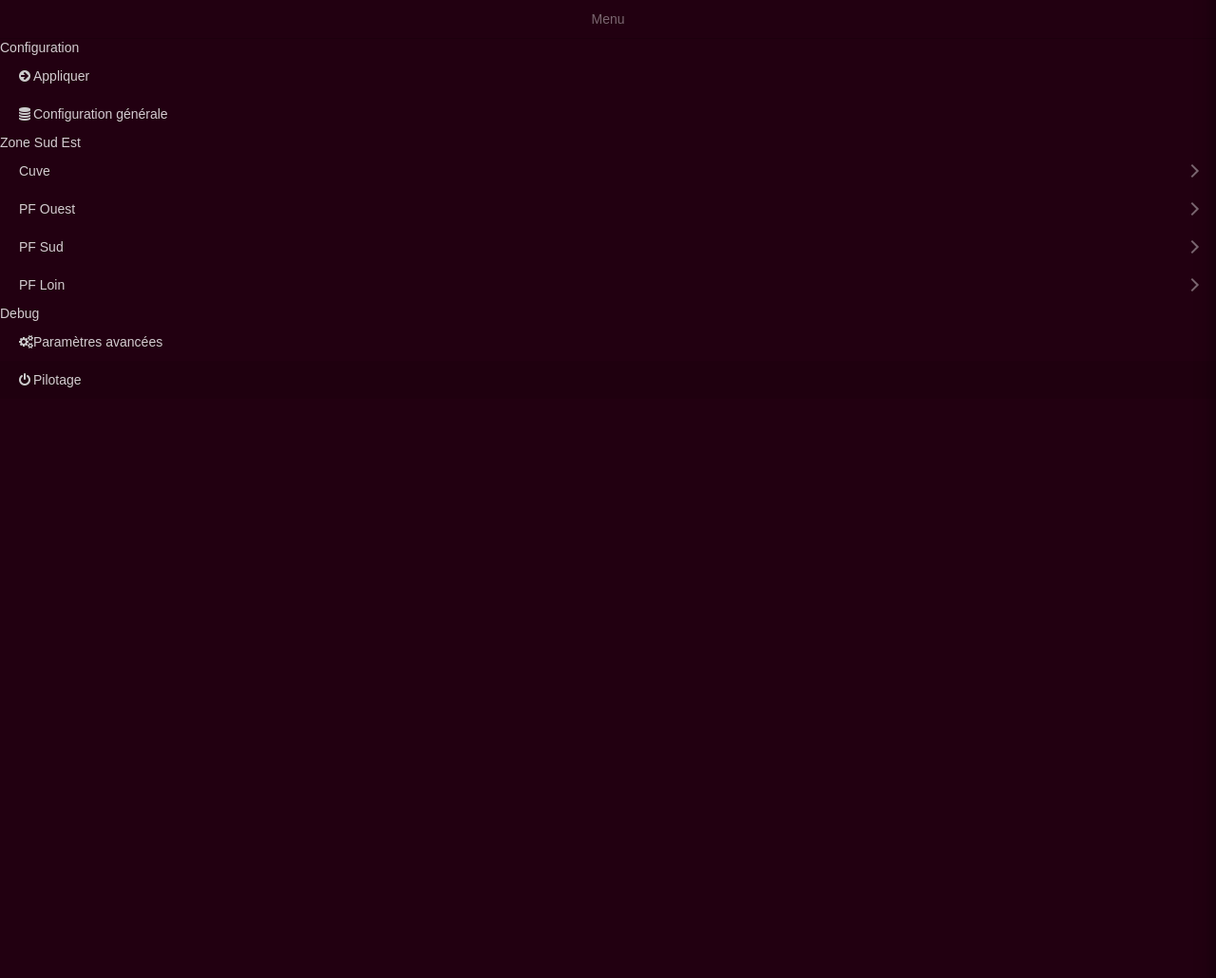
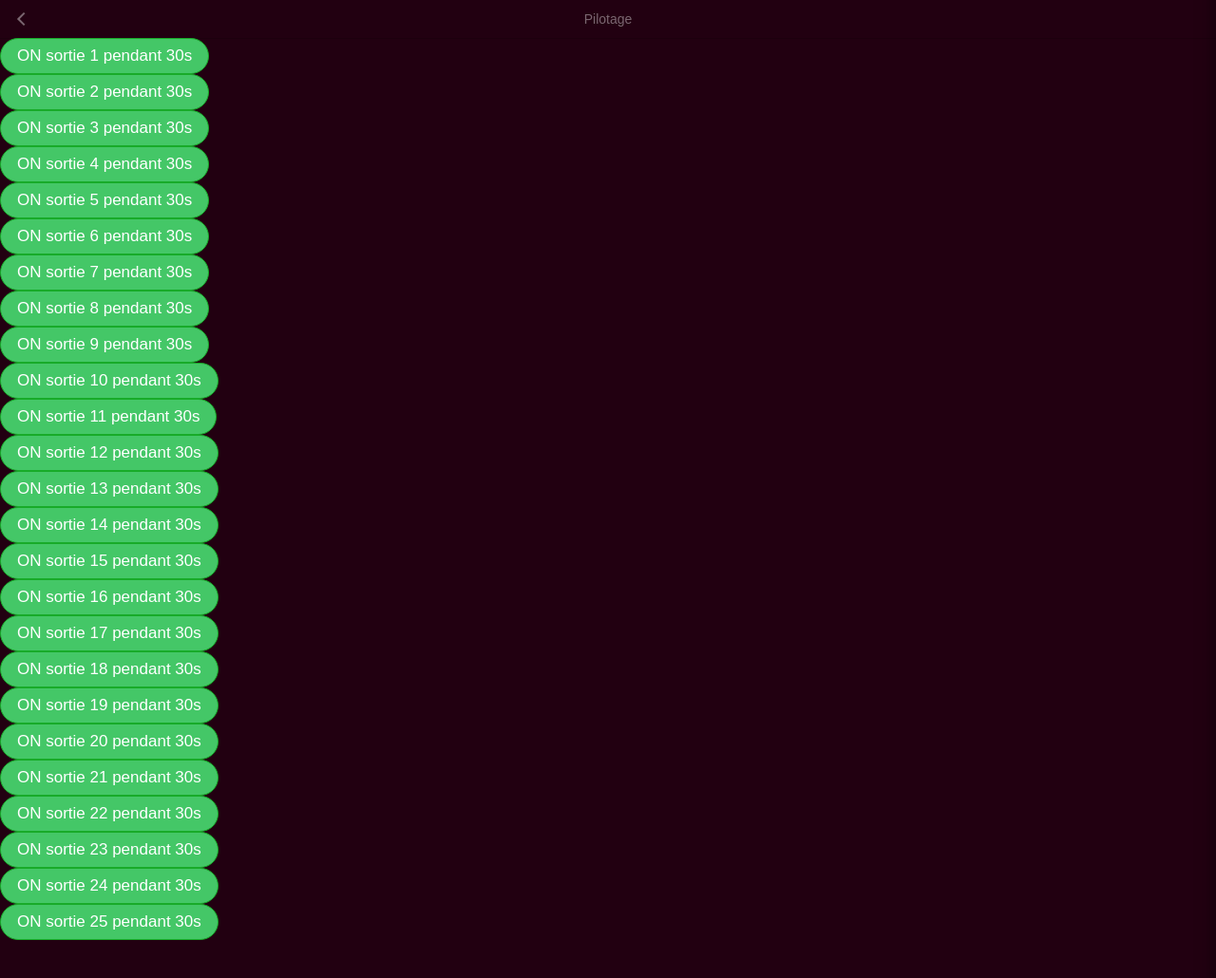
Before and after one commit to bulck/bulckyMobile, a PHP site: page / in a window 1280 px wide, after a click on "Pilotage". Shown: the whole page at 95% size. Run offline with PHP 8.4, Linux system fonts and the light colour scheme; data that the repository does not hold is empty.

Commit message:
Ajout du test de chaque sortie

```diff
--- a/index.php
+++ b/index.php
@@ -421,6 +421,22 @@
                     </ul>
                 </div>
 
+                <!-- Pilotage prise -->
+                <div id="debug_pilotage" class="Panel">
+                    <ul>
+                        <?php
+                            for ($i = 1; $i <= 25; $i++) {
+                        ?>
+                            <li>
+                                <input type="button" value="ON sortie <?php echo $i ;?> pendant 30s" onclick='setPlug(30, <?php echo $i ;?>,0);' />
+                                <br />
+                            </li>
+                        <?php
+                            }
+                        ?>
+                    </ul>
+                </div>
+
                 <!-- subpanel for debug -->
                 <div id="conf_application" class="Panel">
                     <ul>
--- a/lib.php
+++ b/lib.php
@@ -262,6 +262,7 @@ function generateConf ($path, $userVar) {
             }
         }
     }
+
     // On cré le fichier pluga
     create_plugConf($newPath . "/serverPlugUpdate" , $prisemax);
 
```
